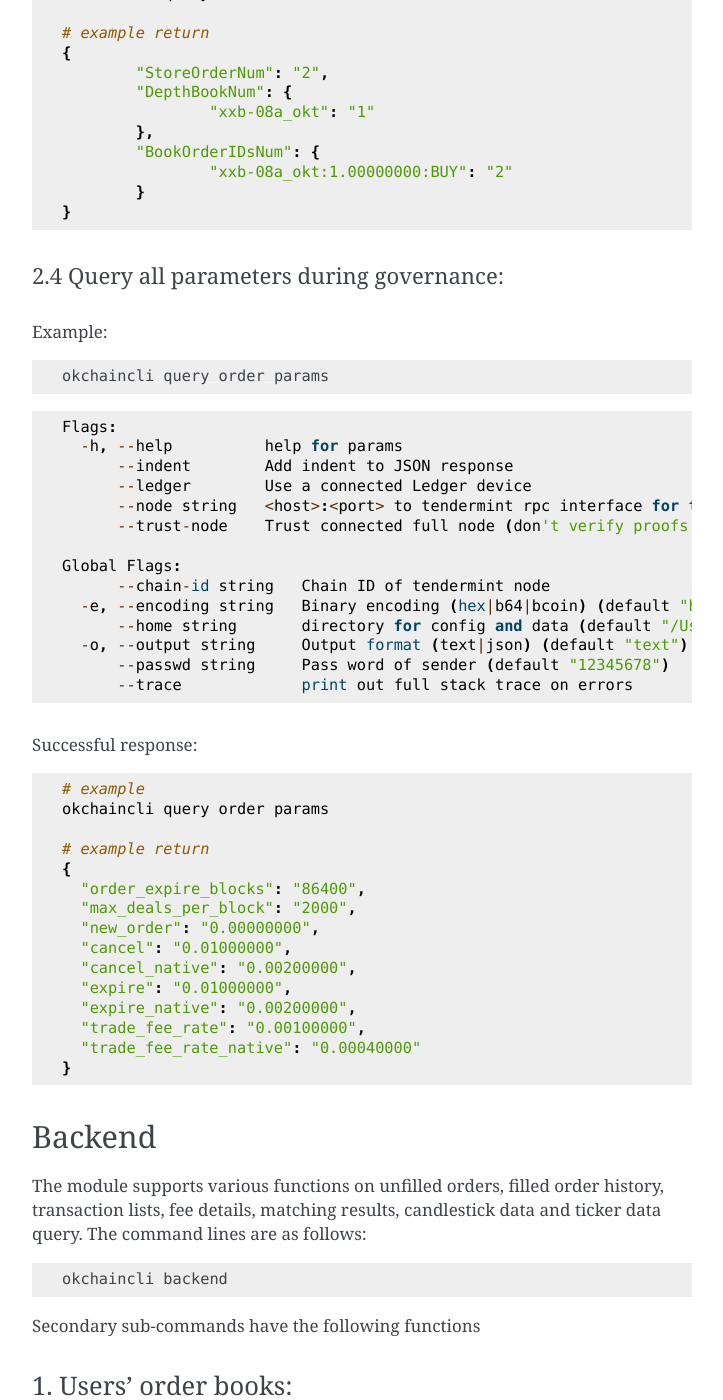
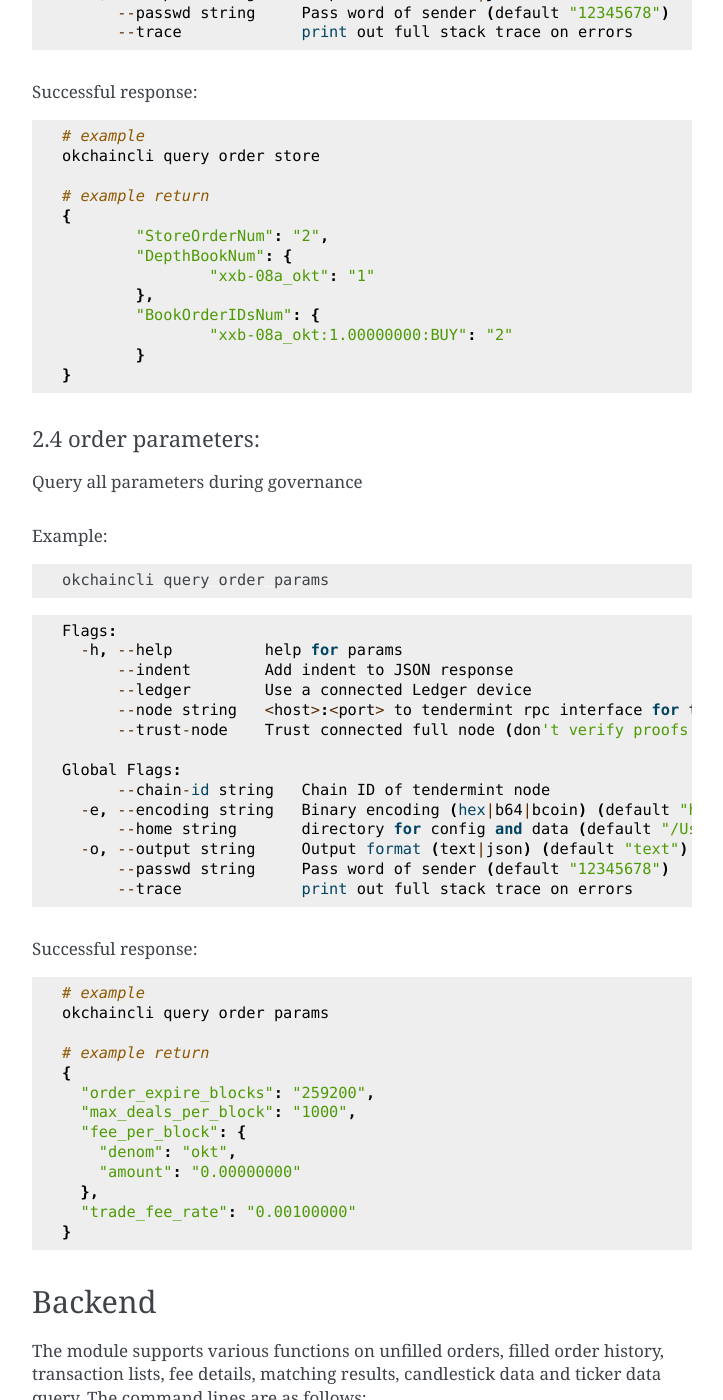
Before and after one commit to okblockchainlab/devdocs, a Sphinx documentation site: the page built from docs/resources/okchaincli.md, in a window 1280 px wide and 1400 px high, scrolled down 33977 px. Shown: the whole window, without its empty margins (388-1111 px from the left). Built offline with Sphinx 7.4.7, drawn with Linux system fonts in a browser that asks for light colours; pages that are not in the unit, such as notebooks, are missing from menus; some of the changed text lies outside the part shown.

Commit message:
update cli of order

````diff
--- a/docs/resources/okchaincli.md
+++ b/docs/resources/okchaincli.md
@@ -1154,7 +1154,7 @@ Secondary sub-commands mainly include the following 2 functions
 
 #### 1.1 Place orders:
 ##### Example:
-Create a new limit order
+Place one or multiple orders.
 ```bash
 # place orders
 okchaincli tx order new [flags]
@@ -1527,7 +1531,8 @@ okchaincli query order store
 	}
 }
 ```
-#### 2.4 Query all parameters during governance:
+#### 2.4 order parameters:
+Query all parameters during governance
 ##### Example:
 ```bash
 okchaincli query order params
@@ -1555,16 +1560,15 @@ okchaincli query order params
 
 # example return
 {
-  "order_expire_blocks": "86400",
-  "max_deals_per_block": "2000",
-  "new_order": "0.00000000",
-  "cancel": "0.01000000",
-  "cancel_native": "0.00200000",
-  "expire": "0.01000000",
-  "expire_native": "0.00200000",
-  "trade_fee_rate": "0.00100000",
-  "trade_fee_rate_native": "0.00040000"
+  "order_expire_blocks": "259200",
+  "max_deals_per_block": "1000",
+  "fee_per_block": {
+    "denom": "okt",
+    "amount": "0.00000000"
+  },
+  "trade_fee_rate": "0.00100000"
 }
+
 ```
 
 
````
Also changed, not shown: other parts of docs/resources/okchaincli.md (+5 -1 lines).
